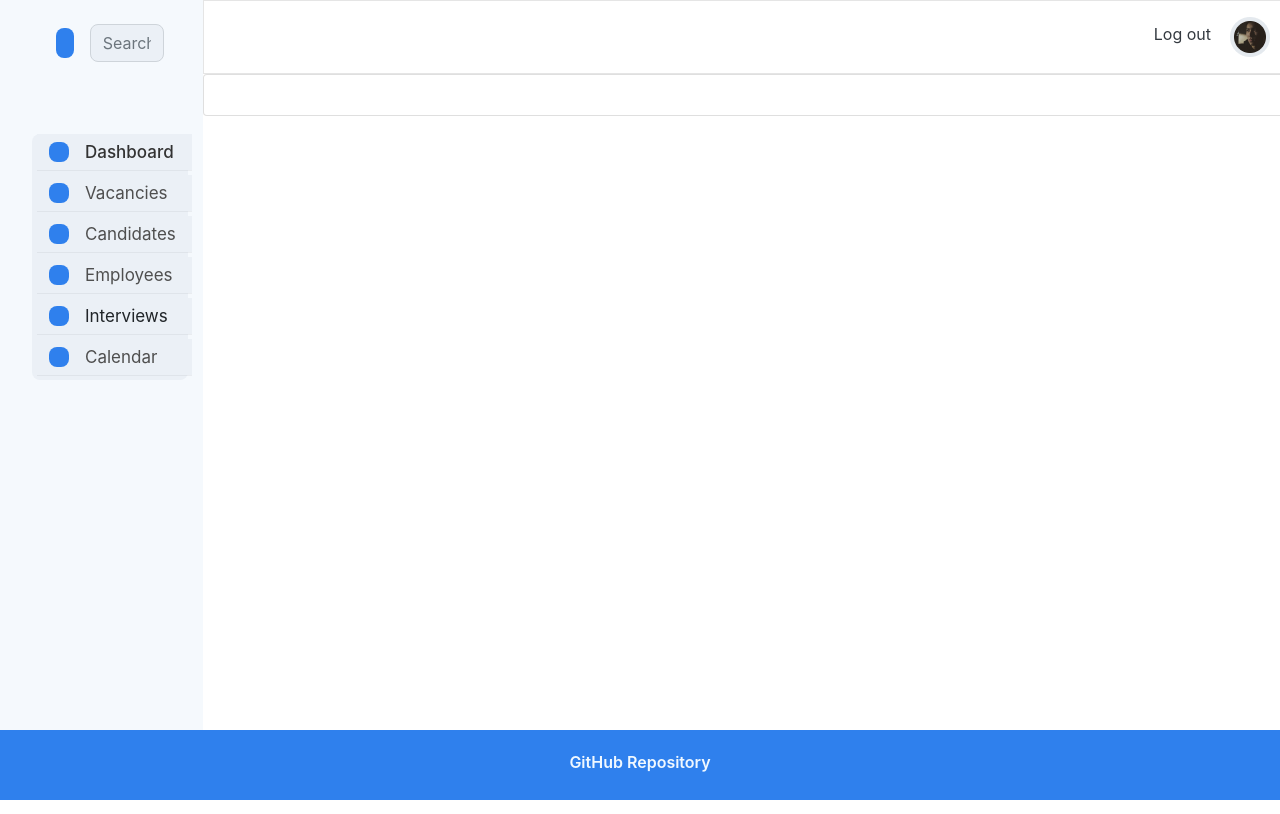
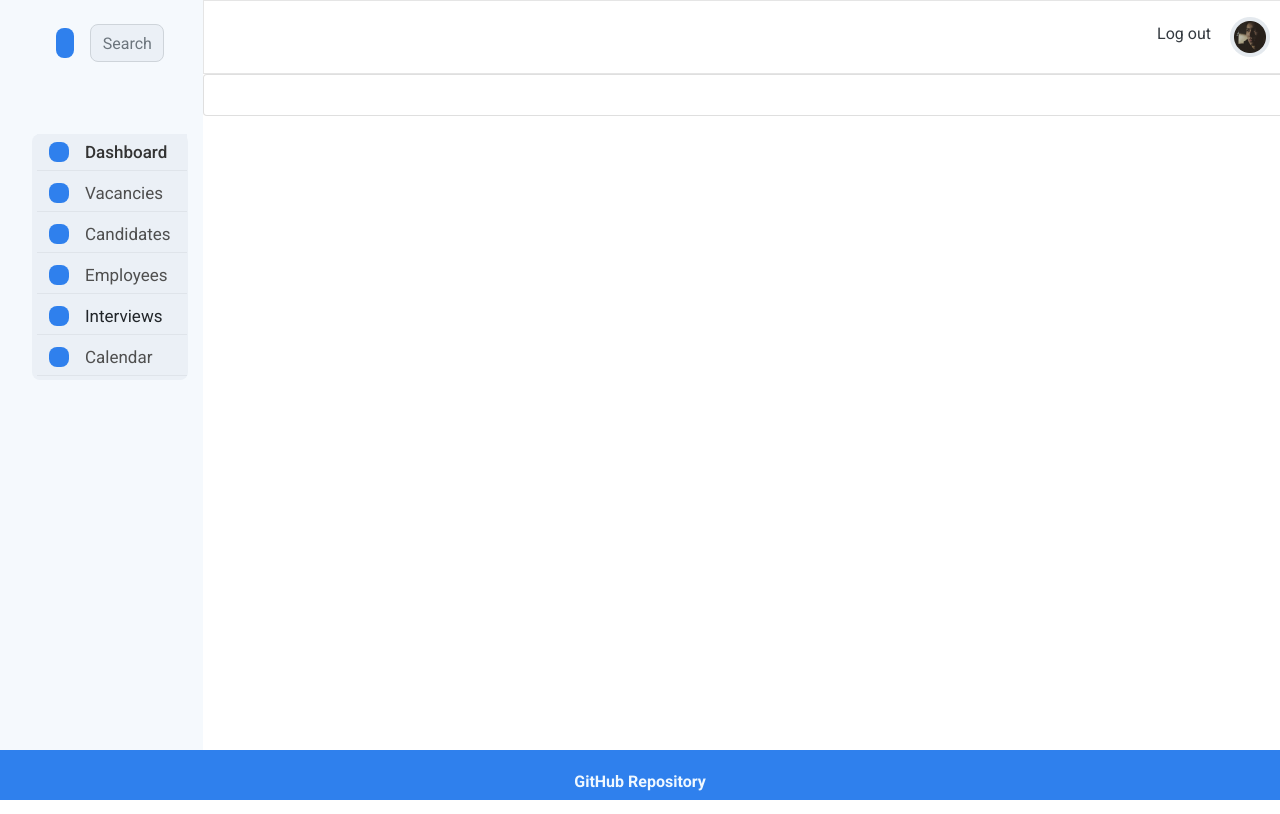
Before and after one commit to xuanrgn/hr-ui, an Angular app: page / in a window 1280 px wide. Shown: the top 814 px of the page. Built offline with nearby package versions, Linux system fonts and the light colour scheme.

Commit message:
Added metaname and testing on css

```diff
--- a/src/app/app.component.ts
+++ b/src/app/app.component.ts
@@ -1,10 +1,15 @@
 import { Component } from '@angular/core';
+import { Meta } from '@angular/platform-browser';
 
 @Component({
   selector: 'app-root',
   templateUrl: './app.component.html',
   styleUrls: ['./app.component.css']
 })
+
 export class AppComponent {
-  title = 'HR module';
+title = 'HR Module'
+  constructor(private meta: Meta) {
+  	  this.meta.addTag({ name: 'viewport', content: 'width=device-width,initial-scale=1,maximum-scale=1,user-scalable=no' })
+  }
 }
--- a/src/app/navigation/navigation.component.css
+++ b/src/app/navigation/navigation.component.css
@@ -30,7 +30,7 @@
 }
 
 .nav-link {
-  font-family: SF Pro Display;
+  font-family: Roboto;
 font-style: normal;
 font-weight: normal;
 font-size: 17px;
@@ -45,7 +45,7 @@ color: #4F4F4F;
 
 .active
 {
-  font-family: SF Pro Display;
+  font-family: Roboto;
 font-style: normal;
 font-weight: 500;
 font-size: 17px;
--- a/src/styles.css
+++ b/src/styles.css
@@ -1,12 +1,26 @@
 /* You can add global styles to this file, and also import other style files */
 
 @import '~bootstrap/dist/css/bootstrap.min.css';
+@import url('https://fonts.googleapis.com/css2?family=Roboto:wght@300;400;500;700&display=swap');
+
+ {
+  box-sizing: border-box;
+  margin: 0;
+  padding: 0;
+  -webkit-box-sizing: border-box;
+}
+
+html, body{
+    font-family: Roboto;
+    width: 100%;
+    height: 100%;
+}
 
 .footer {
     position: absolute;
     bottom: 0;
     width:100%;
-    height: 70px;
+    height: 50px;
     background-color: #2f80ed;
     text-align: center;
     color: white;
```
